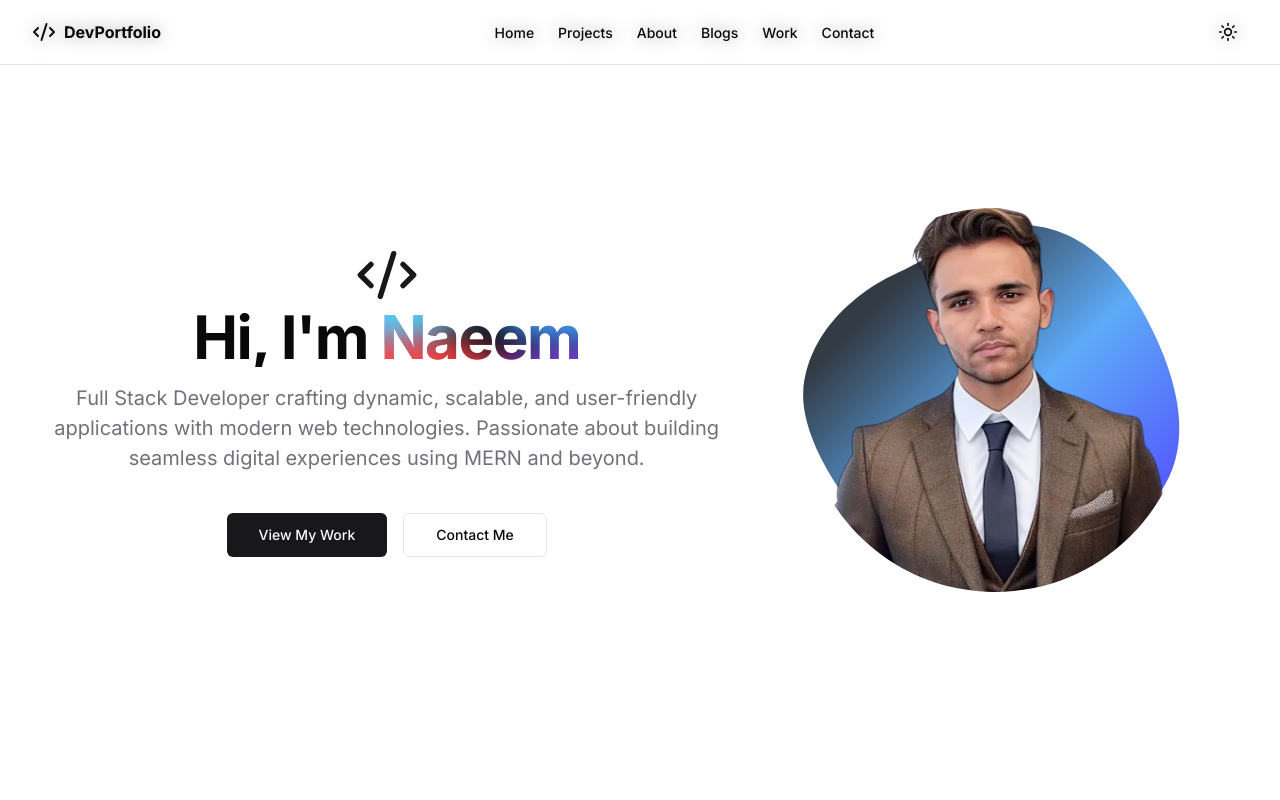
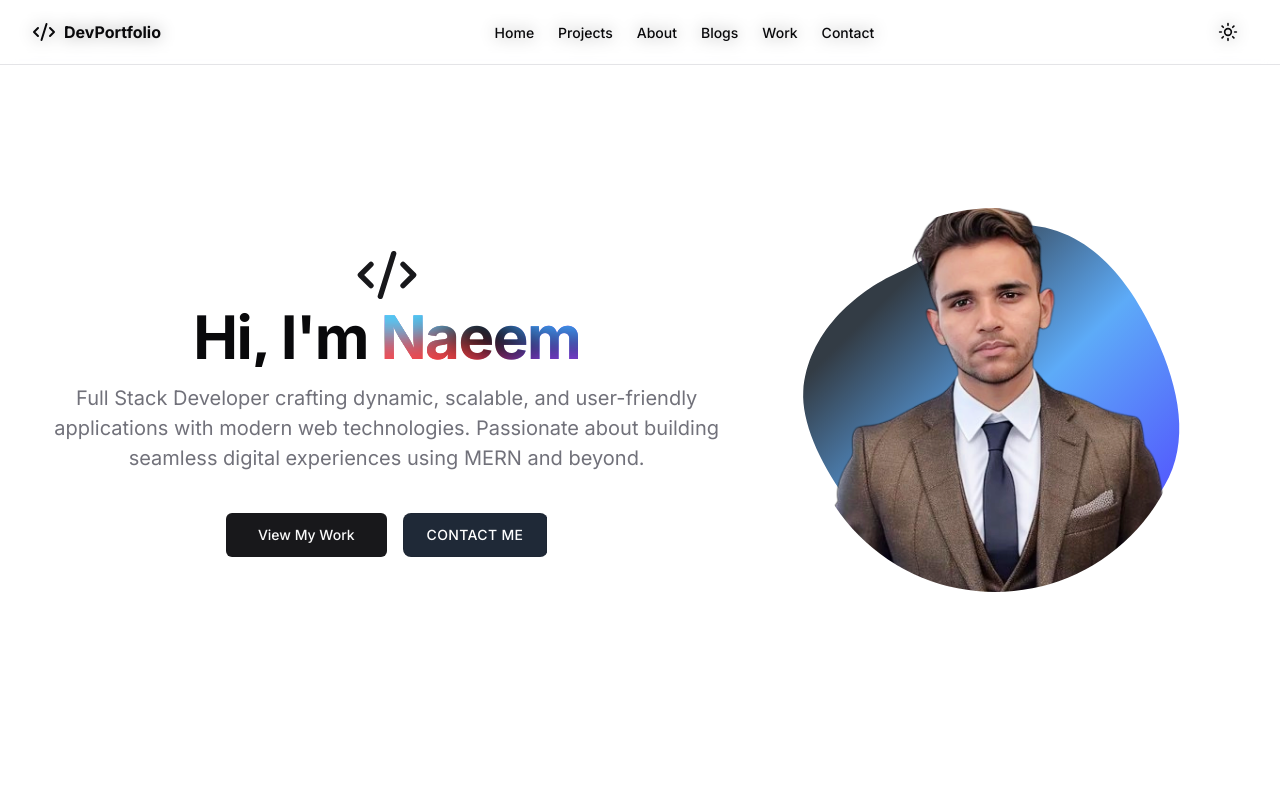
Before and after one commit to naeemkhan9293/work-portfolio, a Next.js app: page / in a window 1280 px wide. Shown: the top 800 px of the page. Built offline with nearby package versions, Linux system fonts and the light colour scheme.

Commit message:
feat: implement ShinyButton component and replace Contact Me button in Hero section

```diff
--- a/src/components/Navbar.tsx
+++ b/src/components/Navbar.tsx
@@ -8,11 +8,6 @@
 
 export function Navbar() {
   const { setTheme, theme } = useTheme();
-  const [mounted, setMounted] = useState(false);
-  useEffect(() => {
-    setMounted(true);
-  }, []);
-  if (!mounted) return null;
   return (
     <nav className="fixed top-0 w-full bg-background/95 backdrop-blur supports-[backdrop-filter]:bg-background/60 z-50 border-b">
       <div className="max-w-screen-xl mx-auto px-4 sm:px-6 lg:px-8 flex h-16 items-center justify-between">
--- /dev/null
+++ b/src/components/magicui/shiny-button.tsx
@@ -0,0 +1,69 @@
+"use client";
+
+import { cn } from "@/lib/utils";
+import { motion, MotionProps, type AnimationProps } from "motion/react";
+import React from "react";
+
+const animationProps = {
+  initial: { "--x": "100%", scale: 0.8 },
+  animate: { "--x": "-100%", scale: 1 },
+  whileTap: { scale: 0.95 },
+  transition: {
+    repeat: Infinity,
+    repeatType: "loop",
+    repeatDelay: 1,
+    type: "spring",
+    stiffness: 20,
+    damping: 15,
+    mass: 2,
+    scale: {
+      type: "spring",
+      stiffness: 200,
+      damping: 5,
+      mass: 0.5,
+    },
+  },
+} as AnimationProps;
+
+interface ShinyButtonProps
+  extends Omit<React.HTMLAttributes<HTMLElement>, keyof MotionProps>,
+    MotionProps {
+  children: React.ReactNode;
+  className?: string;
+}
+
+export const ShinyButton = React.forwardRef<
+  HTMLButtonElement,
+  ShinyButtonProps
+>(({ children, className, ...props }, ref) => {
+  return (
+    <motion.button
+      ref={ref}
+      className={cn(
+        "relative rounded-lg px-6 py-2 font-medium backdrop-blur-xl transition-shadow duration-300 ease-in-out hover:shadow dark:bg-[radial-gradient(circle_at_50%_0%,hsl(var(--primary)/10%)_0%,transparent_60%)] dark:hover:shadow-[0_0_20px_hsl(var(--primary)/10%)]",
+        className,
+      )}
+      {...animationProps}
+      {...props}
+    >
+      <span
+        className="relative block size-full text-sm uppercase tracking-wide text-[rgb(0,0,0,65%)] dark:font-light dark:text-[rgb(255,255,255,90%)]"
+        style={{
+          maskImage:
+            "linear-gradient(-75deg,hsl(var(--primary)) calc(var(--x) + 20%),transparent calc(var(--x) + 30%),hsl(var(--primary)) calc(var(--x) + 100%))",
+        }}
+      >
+        {children}
+      </span>
+      <span
+        style={{
+          mask: "linear-gradient(rgb(0,0,0), rgb(0,0,0)) content-box,linear-gradient(rgb(0,0,0), rgb(0,0,0))",
+          maskComposite: "exclude",
+        }}
+        className="absolute inset-0 z-10 block rounded-[inherit] bg-[linear-gradient(-75deg,hsl(var(--primary)/10%)_calc(var(--x)+20%),hsl(var(--primary)/50%)_calc(var(--x)+25%),hsl(var(--primary)/10%)_calc(var(--x)+100%))] p-px"
+      ></span>
+    </motion.button>
+  );
+});
+
+ShinyButton.displayName = "ShinyButton";
--- a/src/components/sections/Hero.tsx
+++ b/src/components/sections/Hero.tsx
@@ -7,6 +7,7 @@
 import bgGradient from "@/assets/gradient-bg.json";
 import { BlurFade } from "../magicui/blur-fade";
 import dynamic from "next/dynamic";
+import { ShinyButton } from "../magicui/shiny-button";
 const Lottie = dynamic(() => import("lottie-react"), { ssr: false });
 export function Hero() {
   return (
@@ -37,9 +38,9 @@
             <Button size="lg">
               <a href="#projects">View My Work</a>
             </Button>
-            <Button size="lg" variant="outline">
-              Contact Me
-            </Button>
+            <ShinyButton className="bg-gray-800">
+              <p className="!text-white mt-1">Contact Me</p>
+            </ShinyButton>
           </div>
         </BoxReveal>
       </div>
```
Also changed, not shown: 1 other file (tests, documents, lock files or other folders).
